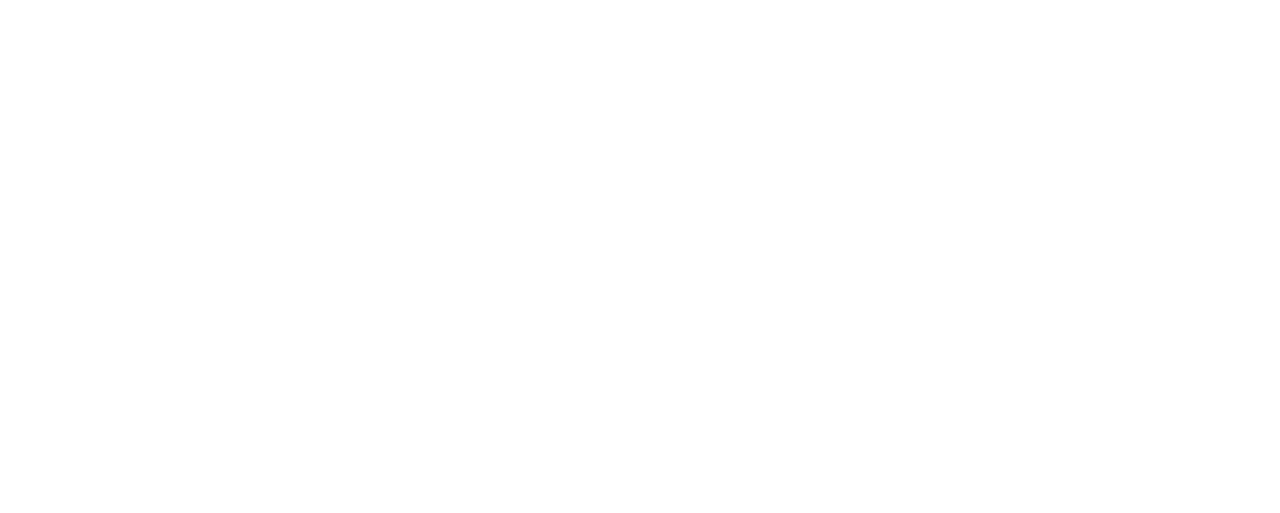
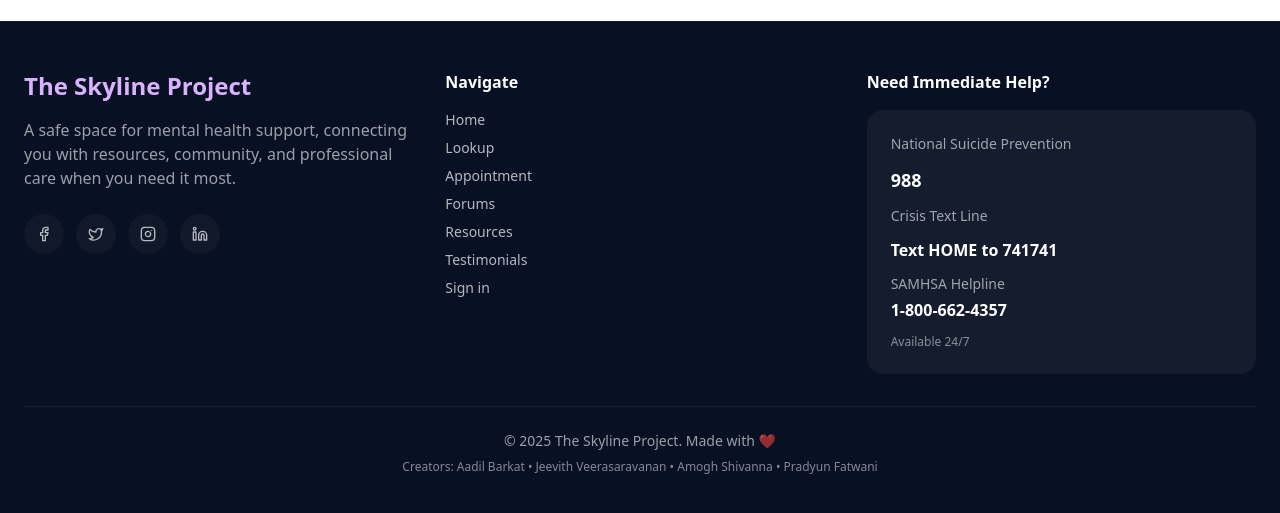
Before and after one commit to AadilBar/BPA-2025, a React (Vite) app: page /#/resources in a window 1280 px wide. Shown: the part 1189-1702 px from the top of the page. Before the commit the page ends 1162 px from the top, so only its background shows below. Built offline with nearby package versions, Linux system fonts and the light colour scheme; no server answers; the database is empty; sample sign-in values are in the browser's storage.

Commit message:
fixed issues:

```diff
--- a/src/App.tsx
+++ b/src/App.tsx
@@ -19,6 +19,7 @@ import { useEffect } from 'react';
 import Lenis from 'lenis';
 import 'lenis/dist/lenis.css';
 import Navbar from './components/Navbar';
+import Footer from './components/Footer';
 
 function App() {
 
@@ -61,6 +62,7 @@ function App() {
             <Route path="/add-blog" element={<AddBlogPost />} />
             <Route path="/blog/:postId" element={<BlogPostDetail />} />
         </Routes>
+      <Footer />
     </>
   )
 }
--- /dev/null
+++ b/src/components/Footer.tsx
@@ -0,0 +1,58 @@
+import { Facebook, Twitter, Instagram, Linkedin } from 'lucide-react';
+import { Link } from 'react-router-dom';
+
+export default function Footer() {
+  return (
+    <footer className="mt-12 bg-[#081023] border-t border-white/6">
+      <div className="max-w-7xl mx-auto px-6 py-12">
+        <div className="grid grid-cols-1 md:grid-cols-3 gap-8">
+          <div>
+            <h3 className="text-2xl font-bold text-purple-300">The Skyline Project</h3>
+            <p className="text-white/60 mt-4 max-w-sm">A safe space for mental health support, connecting you with resources, community, and professional care when you need it most.</p>
+
+            <div className="flex items-center gap-3 mt-6">
+              <button className="w-10 h-10 rounded-full bg-white/3 flex items-center justify-center hover:bg-white/5 transition"><Facebook size={16} className="text-white/70"/></button>
+              <button className="w-10 h-10 rounded-full bg-white/3 flex items-center justify-center hover:bg-white/5 transition"><Twitter size={16} className="text-white/70"/></button>
+              <button className="w-10 h-10 rounded-full bg-white/3 flex items-center justify-center hover:bg-white/5 transition"><Instagram size={16} className="text-white/70"/></button>
+              <button className="w-10 h-10 rounded-full bg-white/3 flex items-center justify-center hover:bg-white/5 transition"><Linkedin size={16} className="text-white/70"/></button>
+            </div>
+          </div>
+
+          <div>
+            <h4 className="text-white font-semibold mb-4">Navigate</h4>
+            <ul className="space-y-2 text-white/70 text-sm">
+              <li><Link to="/" className="hover:text-white">Home</Link></li>
+              <li><Link to="/nimbus" className="hover:text-white">Lookup</Link></li>
+              <li><Link to="/counseling" className="hover:text-white">Appointment</Link></li>
+              <li><Link to="/forum" className="hover:text-white">Forums</Link></li>
+              <li><Link to="/resources" className="hover:text-white">Resources</Link></li>
+              <li><Link to="/testimonials" className="hover:text-white">Testimonials</Link></li>
+              <li><Link to="/signin" className="hover:text-white">Sign in</Link></li>
+            </ul>
+          </div>
+
+          <div className="flex flex-col">
+            <h4 className="text-white font-semibold mb-4">Need Immediate Help?</h4>
+            <div className="bg-white/5 rounded-2xl p-6 shadow-inner">
+              <div className="text-white/60 text-sm mb-3">National Suicide Prevention</div>
+              <div className="text-white font-bold text-lg mb-3">988</div>
+
+              <div className="text-white/60 text-sm mb-3">Crisis Text Line</div>
+              <div className="text-white font-bold mb-3">Text HOME to 741741</div>
+
+              <div className="text-white/60 text-sm mb-1">SAMHSA Helpline</div>
+              <div className="text-white font-bold">1-800-662-4357</div>
+
+              <div className="text-white/50 text-xs mt-3">Available 24/7</div>
+            </div>
+          </div>
+        </div>
+
+        <div className="mt-8 border-t border-white/6 pt-6 text-center text-white/60 text-sm">
+          © {new Date().getFullYear()} The Skyline Project. Made with ❤️
+          <div className="mt-2 text-white/50 text-xs">Creators: Aadil Barkat • Jeevith Veerasaravanan • Amogh Shivanna • Pradyun Fatwani</div>
+        </div>
+      </div>
+    </footer>
+  );
+}
```
Also changed, not shown: src/components/FirebaseDiscussions.tsx (added).
